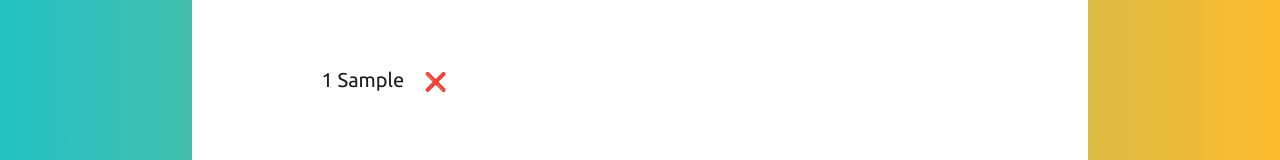
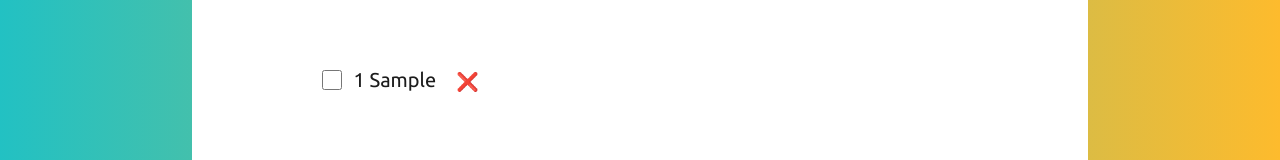
Before and after one commit to yenglikSalamatova/travel-list, a React (Create React App) app: page / in a window 1280 px wide. Both pictures are taken after typing "Sample" into the empty fields and a click on the button "ADD". Shown: the part 366-526 px from the top of the page. Built offline with nearby package versions, Linux system fonts and the light colour scheme.

Commit message:
Add toggle function

```diff
--- a/src/App.js
+++ b/src/App.js
@@ -2,18 +2,33 @@
 
 export default function App() {
   const [items, setItems] = useState([]);
+
   function handleAddItems(item) {
     setItems((items) => [...items, item]);
   }
+
   function handleDeleteItem(id) {
     setItems((items) => items.filter((item) => item.id !== id));
   }
+
+  function handleToggleItem(id) {
+    setItems((items) =>
+      items.map((item) =>
+        item.id === id ? { ...item, packed: !item.packed } : item
+      )
+    );
+  }
+
   return (
     <div className="container">
       <div className="app">
         <Logo />
         <Form onAddItem={handleAddItems} />
-        <PackingList items={items} onDeleteItem={handleDeleteItem} />
+        <PackingList
+          items={items}
+          onDeleteItem={handleDeleteItem}
+          onToggleItem={handleToggleItem}
+        />
         <Stats />
       </div>
     </div>
@@ -63,21 +78,33 @@
   );
 }
 
-function PackingList({ items, onDeleteItem }) {
+function PackingList({ items, onDeleteItem, onToggleItem }) {
   return (
     <div className="list">
       <ul>
         {items.map((item) => (
-          <Item item={item} key={item.id} onDeleteItem={onDeleteItem} />
+          <Item
+            item={item}
+            key={item.id}
+            onDeleteItem={onDeleteItem}
+            onToggleItem={onToggleItem}
+          />
         ))}
       </ul>
     </div>
   );
 }
 
-function Item({ item, onDeleteItem }) {
+function Item({ item, onDeleteItem, onToggleItem }) {
   return (
     <li>
+      <input
+        type="checkbox"
+        value={item.packed}
+        onChange={() => {
+          onToggleItem(item.id);
+        }}
+      />
       <span style={item.packed ? { textDecoration: "line-through" } : {}}>
         {item.quantity} {item.description}
       </span>
```
